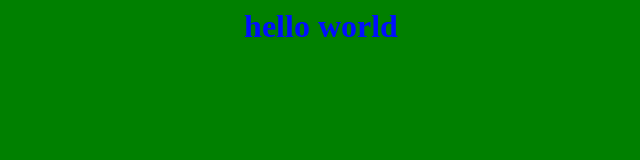
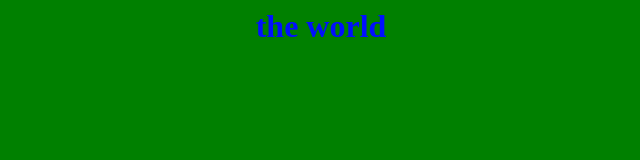
Before and after one commit to tejadasgaonkar/test, a plain HTML site: page index.html in a window 1280 px wide. Shown: the whole page, without its empty margins (319-959 px from the left). Drawn offline with Linux system fonts and the light colour scheme.

Commit message:
Update index.html

```diff
--- a/index.html
+++ b/index.html
@@ -1,7 +1,7 @@
 <html>
   <title> first website </title>
   <body>
-    <h1> hello world </h1>
+    <h1> the world </h1>
   </body>
 
   <style>
```
